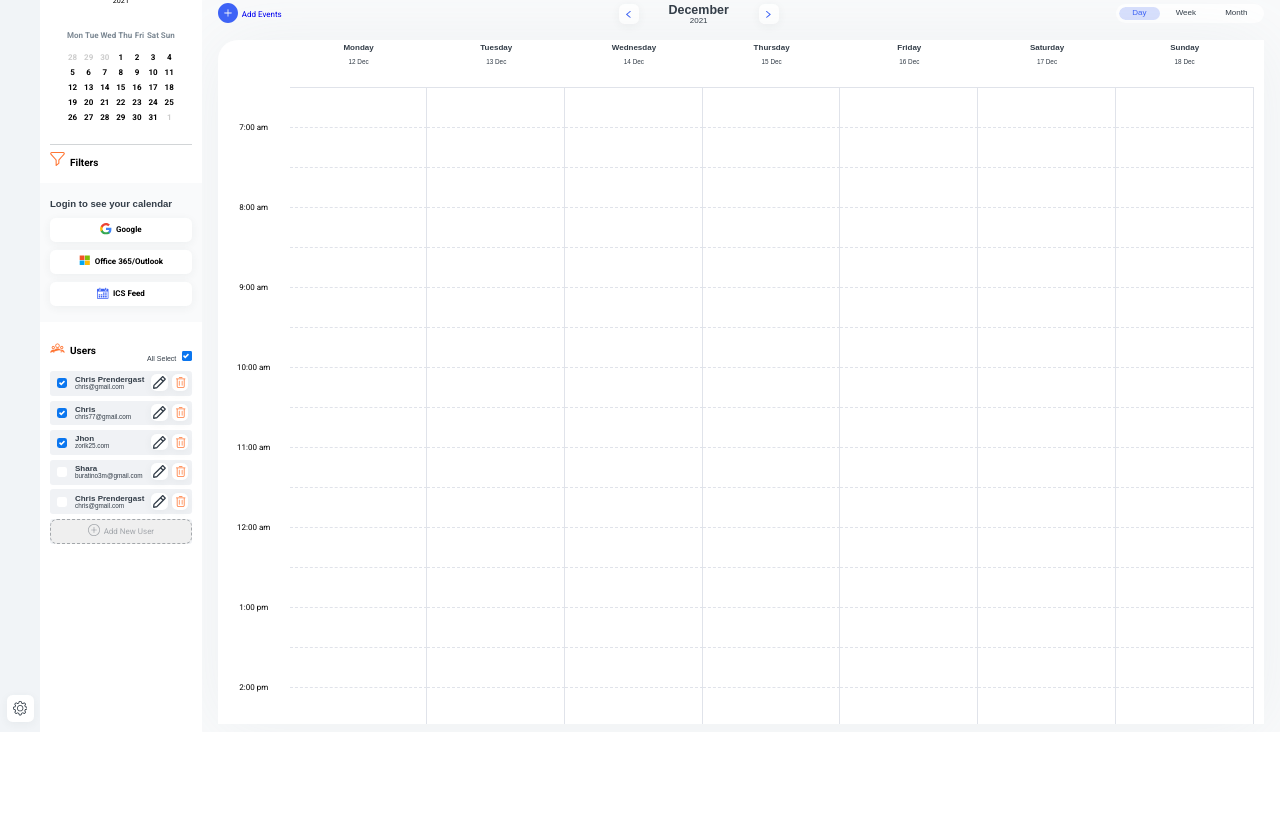
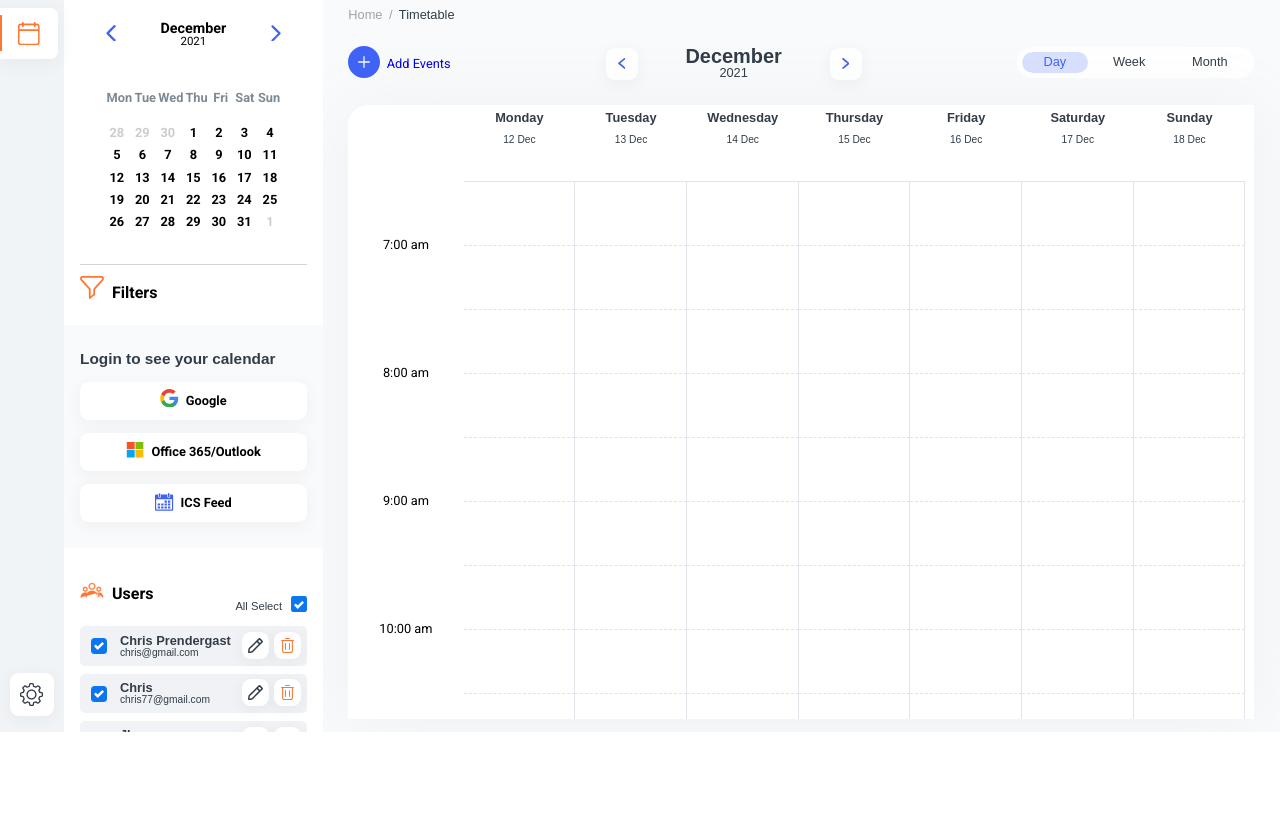
Before and after one commit to Belokonenko/Task_manager, a website: page src/index.html in a window 1280 px wide. Shown: the part 68-881 px from the top of the page. Before the commit the page ends 800 px from the top, so only its background shows below. Drawn offline with nearby package versions, Linux system fonts and the light colour scheme; files that its build step writes are made by us from their sources.

Commit message:
add button calendar

```diff
--- a/src/_base/_base.scss
+++ b/src/_base/_base.scss
@@ -13,18 +13,18 @@ html {
     font-size: 16px;
     font-family: $font-first;
     line-height: 1;
-    @media(max-width: 1680px) {
-        font-size: 12px;
-    }
-    @media(max-width: 1360px) {
-        font-size: 8px;
-    }
+    // @media(max-width: 1680px) {
+    //     font-size: 12px;
+    // }
+    // @media(max-width: 1360px) {
+    //     font-size: 8px;
+    // }
 }
 
 body {
     height: 100%;
     width: 100%;
 }
-// :root {
-//     font-size: calc(0.4em + 0.5vw);
-// }
+:root {
+    font-size: calc(0.4em + 0.5vw);
+}
--- /dev/null
+++ b/src/_parts/_btn-menu/_btn-menu.html
@@ -0,0 +1 @@
+<div class="btn-menu"></div>
--- /dev/null
+++ b/src/_parts/_btn-menu/_btn-menu.scss
@@ -0,0 +1,40 @@
+.btn-menu {
+    position: fixed;
+    top: 5.9em;
+    height: 4rem;
+    width: 4.5rem;
+    z-index: 999;
+    background-color: $color-light;
+    box-shadow: 0px 4px 20px rgba(51, 61, 72, 0.06);
+    border-radius: 0px 0.6em 0.6em  0px;
+    @media (max-width: 768px) {
+
+    top: 15em;
+    left: 1em;
+    }
+    &::before {
+        content: "";
+        position: absolute;
+        width: 1.75em;
+        height: 1.75em;
+        top: 50%;
+        left:50%;
+        transform: translate(-50%, -50%);
+        background-image: url(../img/Calendar.svg);
+        background-size: contain;
+        background-repeat: no-repeat;
+        background-position: 0 0;
+
+    }
+    &::after {
+        content: "";
+        position: absolute;
+        width: 0.125em;
+        height: 2.8em;
+        top: 50%;
+        transform: translate(0, -50%);
+        background-color: $color-notice;
+
+    }
+
+}
--- a/src/index.html
+++ b/src/index.html
@@ -14,7 +14,7 @@
         />
     </head>
     <body>
-        <div class="btn-menu"></div>
+        @@include('./_parts/_btn-menu/_btn-menu.html')
         <div class="task-manager">
             @@include('./_parts/_logo/_logo.html')
             @@include('./_parts/_login/_login.html')
--- a/src/scss/style.scss
+++ b/src/scss/style.scss
@@ -3,6 +3,13 @@
 @import "../_base/base";
 @import "../_base/var";
 // --- /base ---
+
+@import"../_parts/_btn-menu/_btn-menu.scss";
+@import "../_parts/_logo/logo";
+@import "../_parts/_login/login";
+@import "../_parts/_menu/menu";
+@import "../_parts/_options/options";
+@import"../_parts/_tasks/tasks";
 
 .task-manager {
     display: grid;
@@ -19,18 +26,3 @@
         grid-template-rows: max-content auto;
     }
 }
-
-@import "../_parts/_logo/logo";
-@import "../_parts/_login/login";
-
-.btn-menu {
-    position: fixed;
-    top: 60px;
-    height: 2rem;
-    width: 2rem;
-    z-index: 999;
-}
-
-@import "../_parts/_menu/menu";
-@import "../_parts/_options/options";
-@import"../_parts/_tasks/tasks";
```
